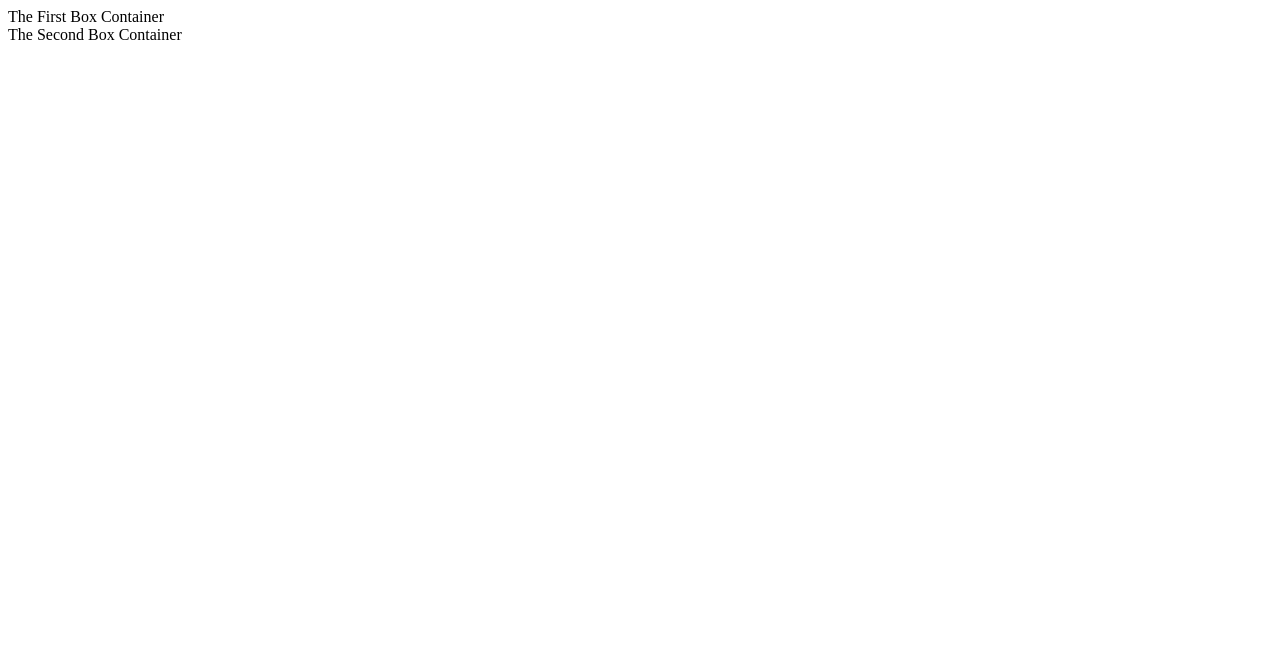
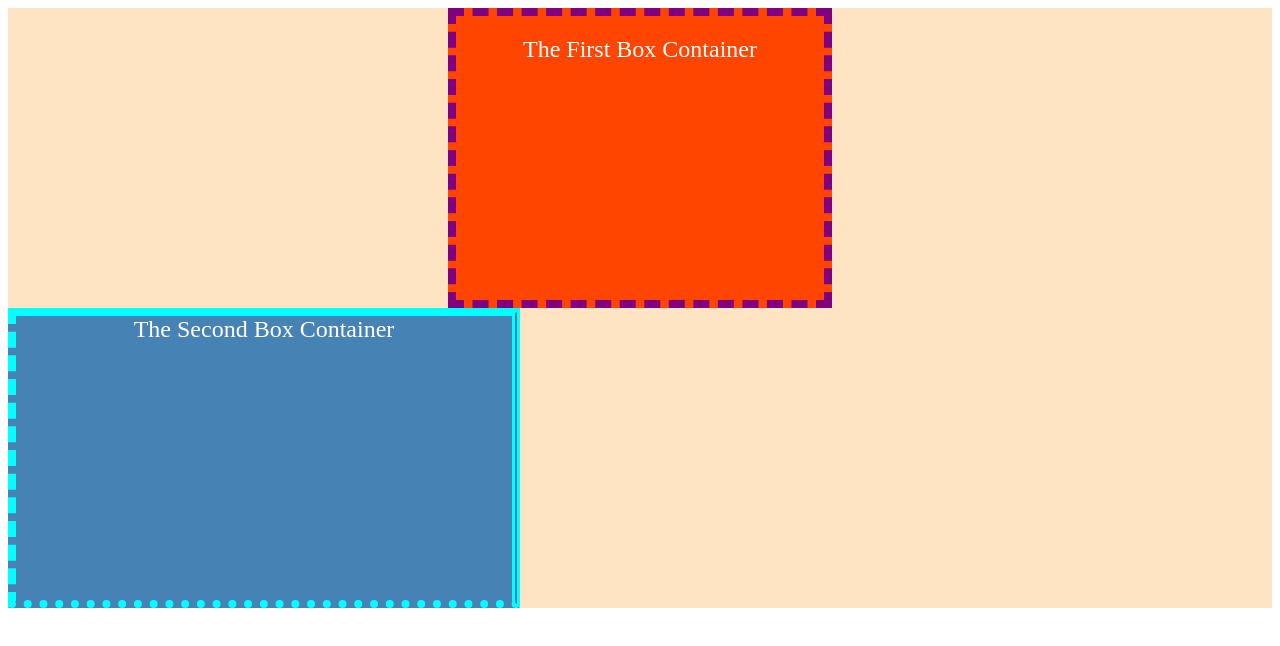
Before and after one commit to 2macs/borderBox, a plain HTML site: page index.html in a window 1280 px wide. Drawn offline with Linux system fonts and the light colour scheme.

Commit message:
finished

```diff
--- a/assets/style.css
+++ b/assets/style.css
@@ -0,0 +1,39 @@
+html{
+    box-sizing: border-box;
+
+}
+*,*.before,*.after{
+    box-sizing: inherit;
+}
+.container{
+    background-color: bisque;
+    display: flex;
+    flex-direction: column;
+    text-align: center;
+    align-items: center;
+}
+
+
+.first-box-container {
+    width: 30vw;
+    height:300px;
+    padding: 20px;
+    border: 8px dashed purple;
+    background-color: orangered;
+    color: white;
+    font-size: 24px;
+
+    }
+
+.second-box-container {
+    width: 40vw;
+    height:300px;
+    /*padding: 20px; */
+    border: 8px aqua;
+    border-style: solid double dotted dashed;
+    background-color: steelblue;
+    color: white;
+    font-size: 24px;
+    align-self: flex-start;
+
+}
--- a/index.html
+++ b/index.html
@@ -4,11 +4,14 @@
     <meta charset="UTF-8">
     <meta http-equiv="X-UA-Compatible" content="IE=edge">
     <meta name="viewport" content="width=device-width, initial-scale=1.0">
-    <title>Document</title>
+    <link rel="stylesheet" href="assets/style.css">
+    <title>Border Box example</title>
 </head>
 <body>
-    <div class = "first-box-container">The First Box Container</div>
-    <div class = "second-box-container">The Second Box Container</div>
+    <div class = 'container'>
+        <div class = "first-box-container">The First Box Container</div>
+        <div class = "second-box-container">The Second Box Container</div>
+    </div>
 
 </body>
 </html>
```
